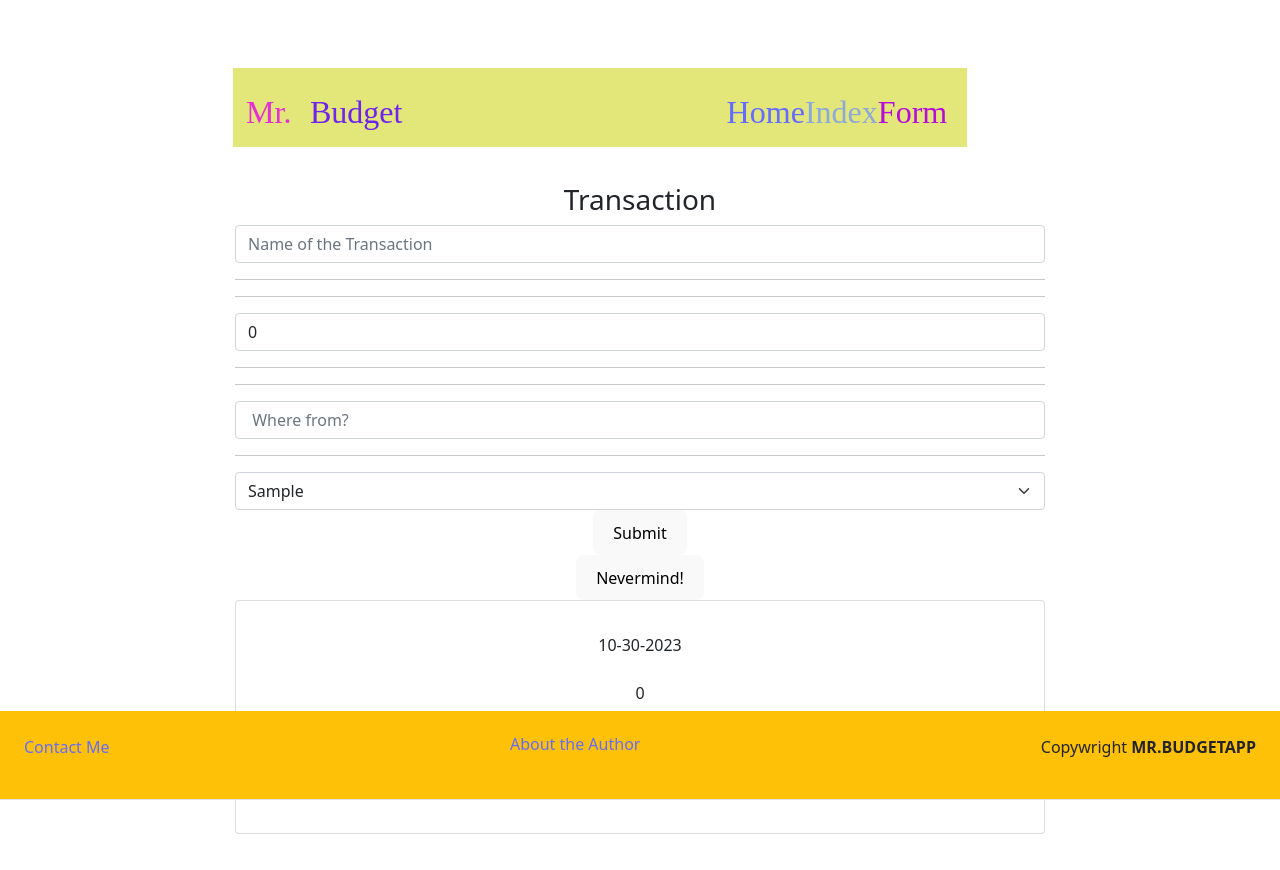
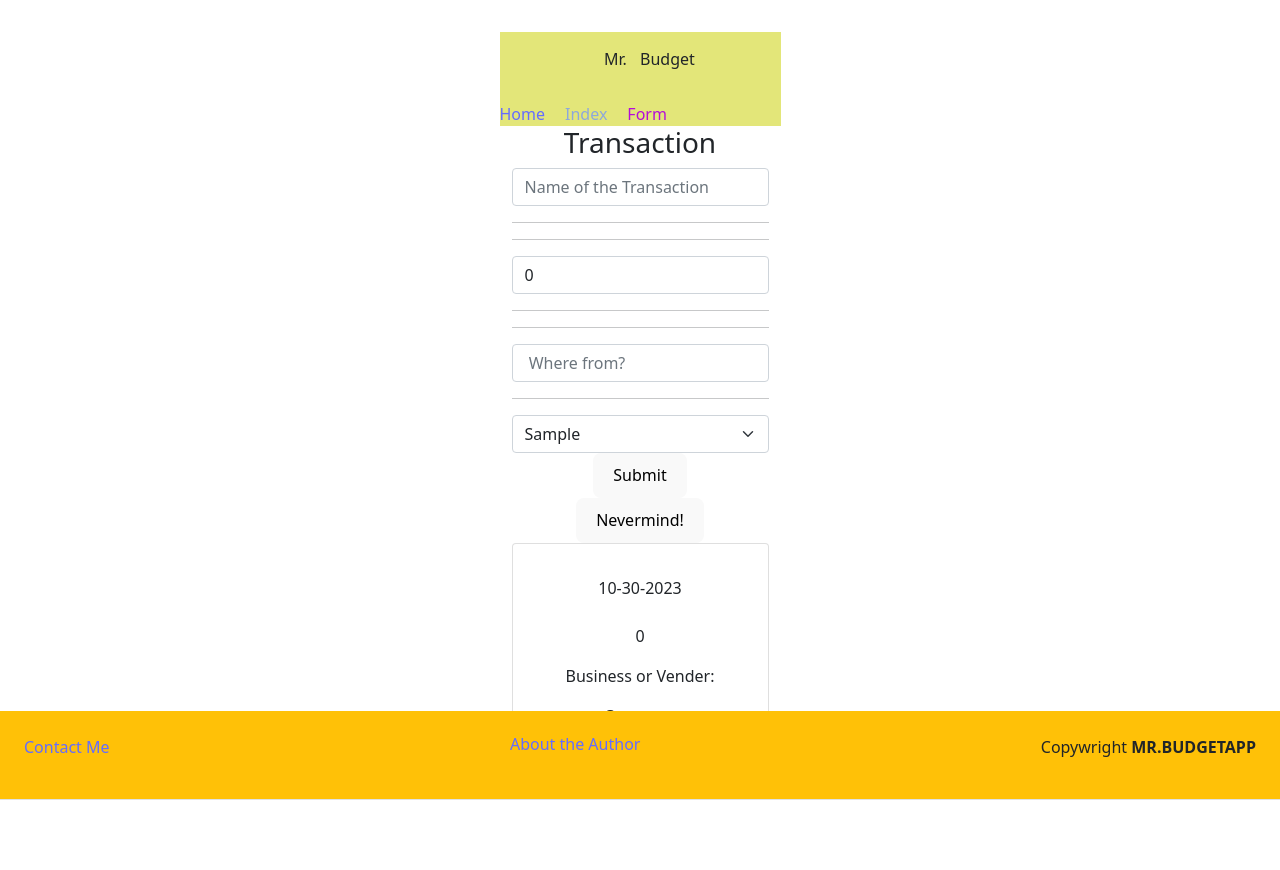
Before and after one commit to XavierRice/MrBudgetAppFE, a React (Vite) app: page /transactions/new in a window 1280 px wide. Shown: the top 870 px of the page. Built offline with nearby package versions, Linux system fonts and the light colour scheme.

Commit message:
working on header

```diff
--- a/src/components/NavBar.css
+++ b/src/components/NavBar.css
@@ -1,3 +1,20 @@
+body,
+html {
+  margin: 0;
+  padding: 0;
+
+}
+.navbar-container {
+  background-color: #e3e679;
+  width: 100%;
+  box-sizing: border-box;
+}
+
+.navbar {
+  max-width: 100%;
+  margin: 0 auto;
+  padding: 15px 20px;
+}
 .budget,
 .mr {
   position: relative;
@@ -6,94 +23,26 @@
   height: 40px;
   flex-shrink: 0;
 }
-.budget {
-  color: #6f23ed;
-  width: 126px;
-}
-.frame-wrapper,
-.mr-parent {
-  display: flex;
-  flex-direction: row;
-  align-items: flex-start;
-  justify-content: flex-start;
-}
+
 .mr-parent {
   flex: 1;
 }
-.frame-wrapper {
-  width: 175px;
+
+.links {
+  display: flex;
+  gap: 20px;
 }
-.home1 {
-  position: relative;
-}
+
 .index2 {
   color: #8da8db;
 }
-.about1,
-.div1,
-.index2 {
-  position: relative;
-}
-.div1 {
-  color: #12dd3f;
-}
+
 .about1 {
   color: rgba(178, 0, 222, 0.95);
-  text-align: center;
 }
-.navbar1 {
-  display: flex;
-  flex-direction: row;
-  align-items: flex-start;
-  justify-content: space-between;
-}
-.frame-parent,
-.navbar-wrapper {
-  align-items: center;
-  justify-content: space-between;
-}
-.navbar-wrapper {
-  height: 57px;
-  display: flex;
-  flex-direction: column;
-  padding: 8.904444694519043px;
-  box-sizing: border-box;
-  text-align: left;
-  color: #1e1e1e;
-}
-.frame-parent {
-  background-color: #e3e679;
-  width: 734.4px;
-  flex-direction: row;
-  padding: 11.212103843688965px;
-}
-.frame-parent,
-.home-page,
-.home-page-inner {
-  display: flex;
-  box-sizing: border-box;
-}
-.home-page-inner {
-  align-self: stretch;
-  height: 99.4px;
-  flex-direction: row;
-  align-items: flex-start;
-  justify-content: space-between;
-  padding: 10px;
-}
-.home-page {
-  background-color: #fff;
-  width: 834px;
-  overflow: hidden;
-  flex-direction: column;
-  align-items: center;
-  justify-content: flex-start;
-  padding: 26px 0;
-  text-align: center;
-  font-size: 32.06px;
-  color: #e72ed4;
-  font-family: "Irish Grover";
-}
+
+
+
 @media screen and (max-width: 1200px) {
   .navbar1 {
     flex-direction: row;
--- a/src/components/NavBar.jsx
+++ b/src/components/NavBar.jsx
@@ -17,18 +17,14 @@ const NavBar = (props) => {
   useEffect( ()=> {}, [totalAmount])
 
   return (
-    <div className="home-page">    {/* I made this in figma and locify. I enjoy the app and im learning to use it */}
-      <div className="home-page-inner">
-        <div className="frame-parent">
-          <div className="frame-wrapper">
+    <div className="navbar-container">    {/* I made this in figma and locify. I enjoy the app and im learning to use it */}
+      <div className="navbar">
             <div className="mr-parent">
               <div className="mr">Mr.</div>
               <div className="budget">Budget</div>
             </div>
-           {/* <StyledH4 totalAmount={totalAmount}>{totalAmount}</StyledH4> */}
           </div>
-          <div className="navbar-wrapper">
-            <div className="navbar1">
+          <div className="links">
             <Link to="/" className="homeLink">
               <div className="home1">Home</div>
               </Link>
@@ -39,11 +35,10 @@ const NavBar = (props) => {
               <div className="about1">Form</div>
               </Link>
             </div>
+            {/* <StyledH4 totalAmount={totalAmount}>{totalAmount}</StyledH4> */}
           </div>
-        </div>
-      </div>
-    </div>
   );
 };
 
 export default NavBar;
+ /* <StyledH4 totalAmount={totalAmount}>{totalAmount}</StyledH4> */
```
